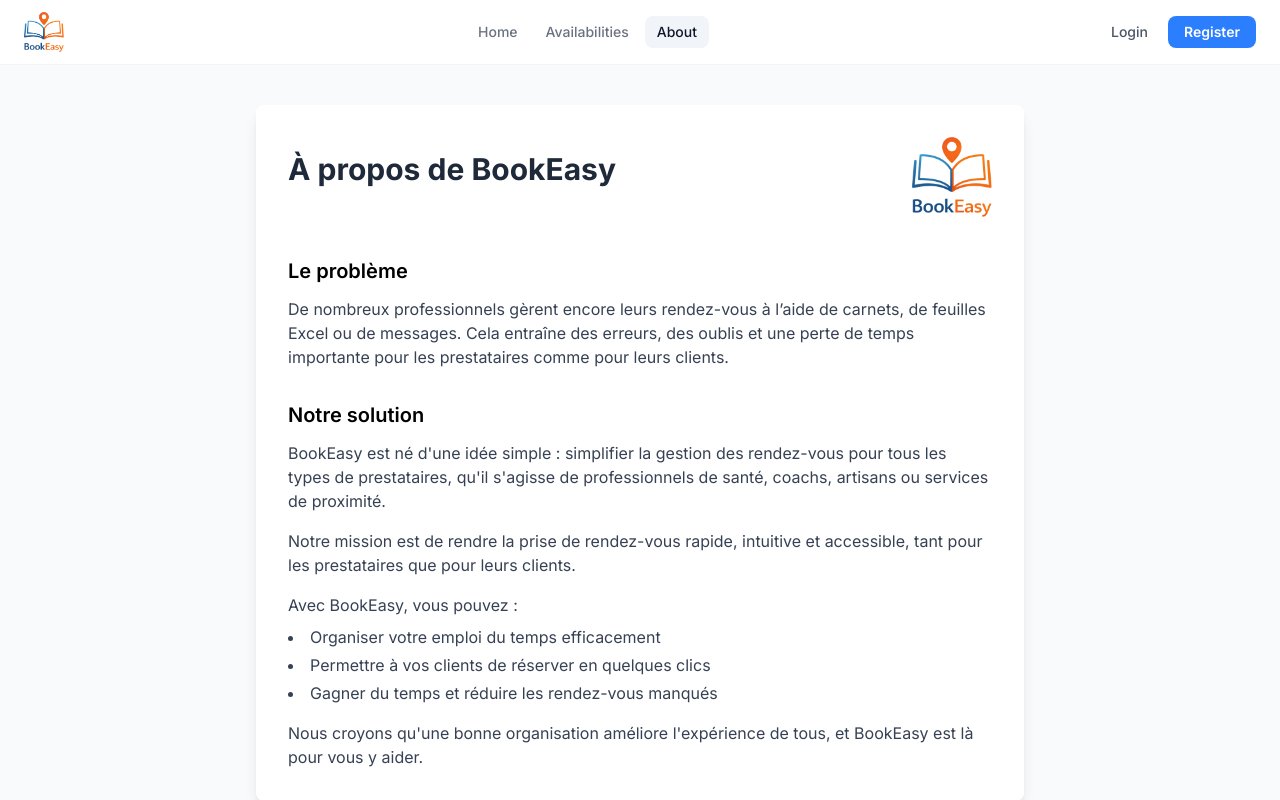
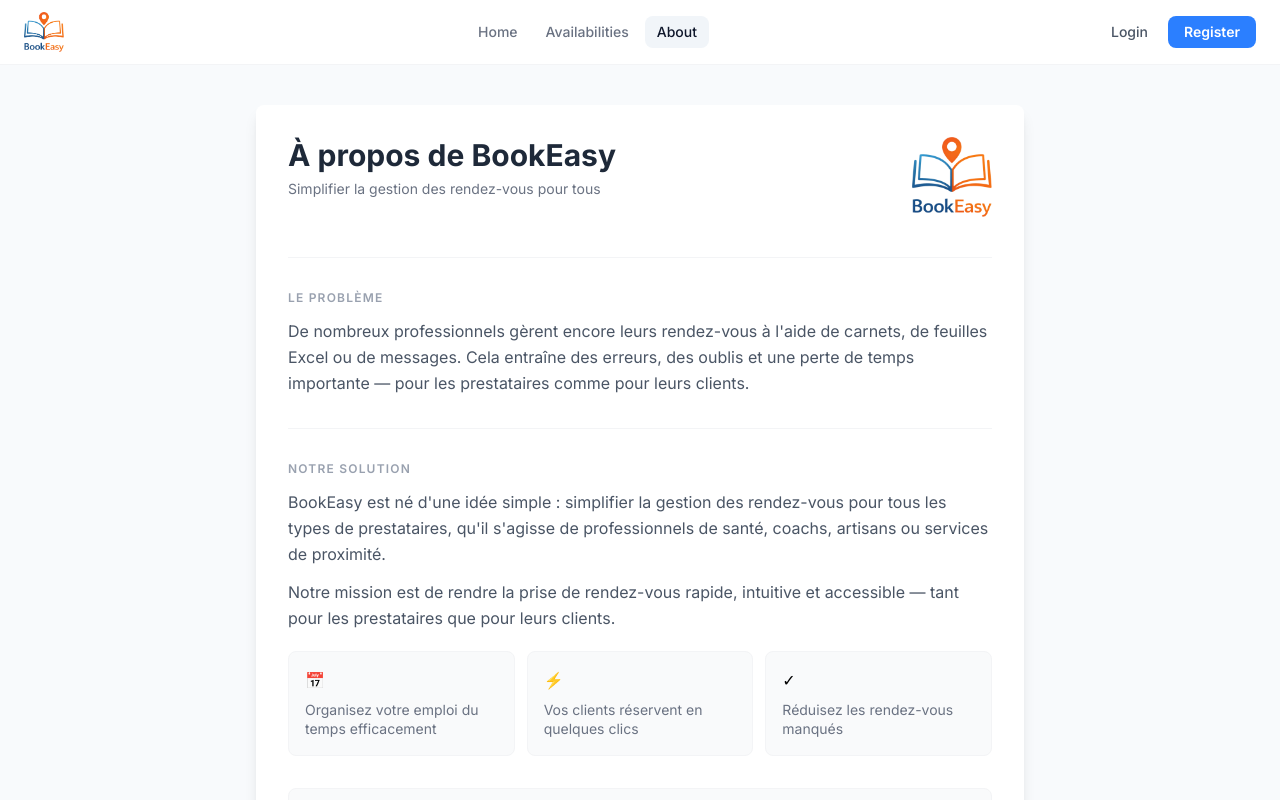
Before and after one commit to lucasamsellem/bookeasy, a Next.js app in the folder frontend/: page /about in a window 1280 px wide. Shown: the top 800 px of the page. Built offline with nearby package versions, Linux system fonts and the light colour scheme; no server answers.

Commit message:
feat(UI): improved about page and Booking Card

```diff
--- a/frontend/app/about/page.tsx
+++ b/frontend/app/about/page.tsx
@@ -2,40 +2,71 @@ import Logo from '@/components/Logo';
 
 export default function AboutPage() {
   return (
-    <article className='max-w-3xl mx-auto p-8 bg-white shadow-lg rounded-lg mt-10'>
-      <div className='flex items-center justify-between mb-10'>
-        <h1 className='text-3xl font-bold text-gray-800 mb-4'>À propos de BookEasy</h1>
+    <article className='max-w-3xl mx-auto p-8 bg-white shadow-lg rounded-lg my-10'>
+      {/* Header */}
+      <div className='flex items-start justify-between gap-4 mb-10'>
+        <div>
+          <h1 className='text-3xl font-bold text-gray-800 leading-tight'>À propos de BookEasy</h1>
+          <p className='text-sm text-gray-500 mt-1'>
+            Simplifier la gestion des rendez-vous pour tous
+          </p>
+        </div>
         <Logo size={80} />
       </div>
 
-      <h2 className='text-xl font-semibold mt-8 mb-3'>Le problème</h2>
-      <p className='text-gray-700'>
-        De nombreux professionnels gèrent encore leurs rendez-vous à l’aide de carnets, de feuilles
-        Excel ou de messages. Cela entraîne des erreurs, des oublis et une perte de temps importante
-        pour les prestataires comme pour leurs clients.
-      </p>
+      <hr className='border-gray-100 mb-8' />
 
-      <h2 className='text-xl font-semibold mt-8 mb-3'>Notre solution</h2>
+      {/* Le problème */}
+      <section className='mb-8'>
+        <p className='text-xs font-semibold uppercase tracking-widest text-gray-400 mb-3'>
+          Le problème
+        </p>
+        <p className='text-gray-600 leading-relaxed'>
+          De nombreux professionnels gèrent encore leurs rendez-vous à l&apos;aide de carnets, de
+          feuilles Excel ou de messages. Cela entraîne des erreurs, des oublis et une perte de temps
+          importante — pour les prestataires comme pour leurs clients.
+        </p>
+      </section>
 
-      <p className='text-gray-700 mb-4'>
-        BookEasy est né d&apos;une idée simple : simplifier la gestion des rendez-vous pour tous les
-        types de prestataires, qu&apos;il s&apos;agisse de professionnels de santé, coachs, artisans
-        ou services de proximité.
-      </p>
-      <p className='text-gray-700 mb-4'>
-        Notre mission est de rendre la prise de rendez-vous rapide, intuitive et accessible, tant
-        pour les prestataires que pour leurs clients.
-      </p>
-      <p className='text-gray-700'>Avec BookEasy, vous pouvez :</p>
-      <ul className='list-disc list-inside text-gray-700 mt-2 space-y-1'>
-        <li>Organiser votre emploi du temps efficacement</li>
-        <li>Permettre à vos clients de réserver en quelques clics</li>
-        <li>Gagner du temps et réduire les rendez-vous manqués</li>
-      </ul>
-      <p className='text-gray-700 mt-4'>
-        Nous croyons qu&apos;une bonne organisation améliore l&apos;expérience de tous, et BookEasy
-        est là pour vous y aider.
-      </p>
+      <hr className='border-gray-100 mb-8' />
+
+      {/* Notre solution */}
+      <section className='mb-8'>
+        <p className='text-xs font-semibold uppercase tracking-widest text-gray-400 mb-3'>
+          Notre solution
+        </p>
+        <p className='text-gray-600 leading-relaxed mb-3'>
+          BookEasy est né d&apos;une idée simple : simplifier la gestion des rendez-vous pour tous
+          les types de prestataires, qu&apos;il s&apos;agisse de professionnels de santé, coachs,
+          artisans ou services de proximité.
+        </p>
+        <p className='text-gray-600 leading-relaxed'>
+          Notre mission est de rendre la prise de rendez-vous rapide, intuitive et accessible — tant
+          pour les prestataires que pour leurs clients.
+        </p>
+
+        {/* Feature cards */}
+        <div className='grid grid-cols-3 gap-3 mt-5'>
+          {[
+            { icon: '📅', text: 'Organisez votre emploi du temps efficacement' },
+            { icon: '⚡', text: 'Vos clients réservent en quelques clics' },
+            { icon: '✓', text: 'Réduisez les rendez-vous manqués' },
+          ].map(({ icon, text }) => (
+            <div key={text} className='bg-gray-50 rounded-lg border border-gray-100 p-4'>
+              <div className='text-base mb-2'>{icon}</div>
+              <p className='text-sm text-gray-500 leading-snug'>{text}</p>
+            </div>
+          ))}
+        </div>
+      </section>
+
+      {/* Closing */}
+      <div className='bg-gray-50 rounded-lg border border-gray-100 px-6 py-5'>
+        <p className='text-sm text-gray-500 leading-relaxed'>
+          Nous croyons qu&apos;une bonne organisation améliore l&apos;expérience de tous. BookEasy
+          est là pour vous y aider.
+        </p>
+      </div>
     </article>
   );
 }
--- a/frontend/components/AllReviews.tsx
+++ b/frontend/components/AllReviews.tsx
@@ -128,7 +128,7 @@ export default function AllReviews() {
     <div className='flex flex-col gap-6'>
       {/* Header + stats */}
       <div className='flex items-center justify-between'>
-        <h2 className='text-lg font-semibold text-gray-900'>Avis clients</h2>
+        <h2 className='text-2xl font-semibold text-gray-900'>Avis clients</h2>
       </div>
 
       {/* Table */}
--- a/frontend/components/BookingCard.tsx
+++ b/frontend/components/BookingCard.tsx
@@ -34,7 +34,7 @@ export default function BookingCard({ booking }: BookingCardProps) {
   const isAdmin = loggedUser?.role === 'superAdmin';
 
   const { userFullName: customerFullName } = useFetchUserById(customerId);
-  const { userFullName: proFullName } = useFetchUserById(professionalId);
+  const { userFullName: proFullName, user: pro } = useFetchUserById(professionalId);
   const { createReview, isReviewCreated } = useCreateReview();
 
   const BookingDate = buildBookingDate(selectedDate!, selectedHour);
@@ -84,7 +84,7 @@ export default function BookingCard({ booking }: BookingCardProps) {
         <div className='flex items-start justify-between gap-2'>
           <div>
             <p className='font-semibold text-gray-900 text-base leading-tight'>{proFullName}</p>
-            <p className='text-gray-400 text-xs mt-0.5'>avec {customerFullName}</p>
+            <p className='text-gray-400 text-xs mt-0.5'>{pro?.profession}</p>
           </div>
 
           <span
@@ -103,7 +103,7 @@ export default function BookingCard({ booking }: BookingCardProps) {
         <div className='h-px bg-gray-100' />
 
         {/* Date + heure */}
-        <div className='flex items-center justify-between text-sm'>
+        <div className='grid grid-cols-2 items-center justify-between text-sm gap-1'>
           <div className='flex items-center gap-2 text-gray-600'>
             <span className='text-base'>📅</span>
             <span className='font-medium'>
@@ -121,9 +121,12 @@ export default function BookingCard({ booking }: BookingCardProps) {
               })()}
             </span>
           </div>
-          <span className='bg-gray-50 border border-gray-100 text-gray-700 font-mono text-xs px-2.5 py-1 rounded-lg'>
+
+          <span className='bg-gray-50 border border-gray-100 text-gray-700 font-mono text-xs px-2.5 py-1 rounded-lg w-fit ml-auto'>
             {selectedHour.slice(0, 5)}
           </span>
+
+          <span className='text-xs opacity-50'>avec {customerFullName}</span>
         </div>
 
         {(isPro || isAdmin) && !hasPassed && (
--- a/frontend/components/ProfessionalsList.tsx
+++ b/frontend/components/ProfessionalsList.tsx
@@ -105,7 +105,7 @@ export default function ProfessionalsList() {
           return (
             <li
               key={pro.id}
-              className='group flex flex-col bg-white rounded-2xl border border-gray-200 p-6 transition hover:shadow-md hover:border-gray-300'
+              className='group flex flex-col bg-white rounded-2xl border border-gray-200 p-6 transition hover:shadow-sm hover:border-gray-300'
             >
               <Link
                 href={`/professionals/${pro.id}`}
```
